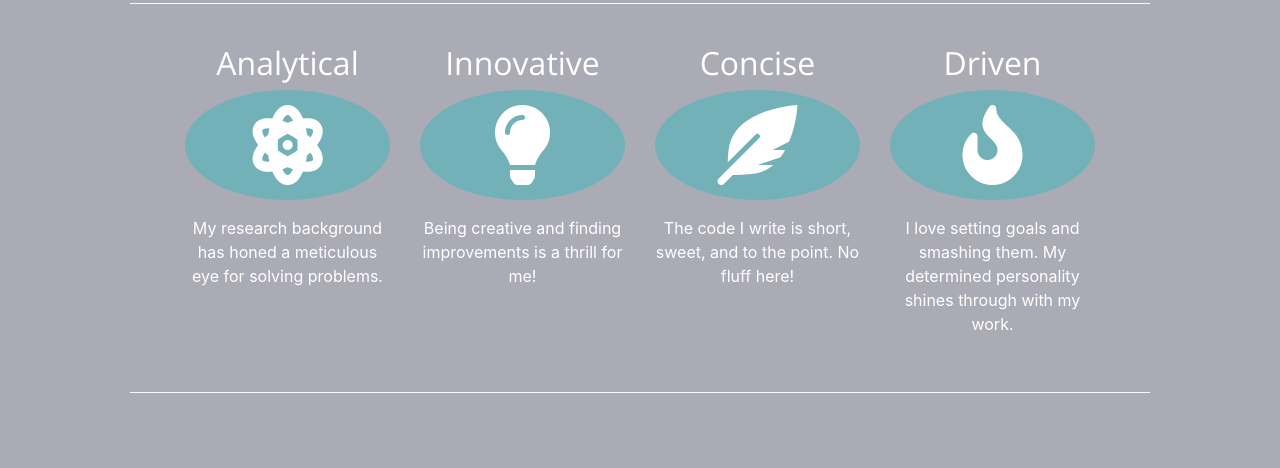
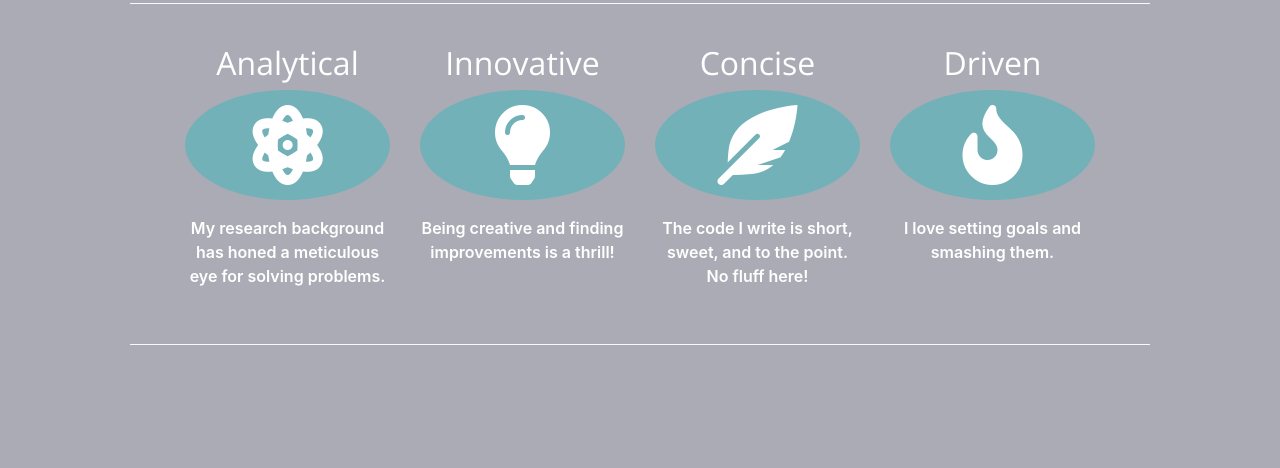
Before and after one commit to katiemoon1/True-Portfolio, a plain HTML site: page index.html in a window 1280 px wide. Shown: the part 1066-1534 px from the top of the page. Drawn offline with nearby package versions, Linux system fonts and the light colour scheme.

Commit message:
updated attributes text and increased font weight

```diff
--- a/css/style.css
+++ b/css/style.css
@@ -4,6 +4,11 @@ html {
   position: relative;
   height: 100%;
   scroll-behavior: smooth;
+}
+
+p {
+  font-size: 16px;
+  font-weight: 600;
 }
 
 /* #loading {
@@ -187,7 +192,7 @@ h3 {
 
 #me img {
   border-radius: 50%;
-  border: 1px solid #2f2d36;
+  border: 3px solid #2f2d36;
 }
 
 /* Contact Section Styling */
@@ -252,6 +257,7 @@ footer {
     background-image: url("../images/peyto-home-768.jpeg");
   }
 }
+
 /* small devices */
 @media all and (max-width: 425px) {
   #home {
--- a/index.html
+++ b/index.html
@@ -96,7 +96,7 @@
                 <h3>Innovative</h3>
                 <p class="rounded-circle"><i class="fas fa-lightbulb"></i></p>
                 <p>
-                  Being creative and finding improvements is a thrill for me!
+                  Being creative and finding improvements is a thrill!
                 </p>
               </div>
               <div class="col-lg-3 col-md-6 col-s-12" data-aos="fade-up">
@@ -111,8 +111,7 @@
                 <h3>Driven</h3>
                 <p class="rounded-circle"><i class="fas fa-fire"></i></p>
                 <p>
-                  I love setting goals and smashing them. My determined
-                  personality shines through with my work.
+                  I love setting goals and smashing them.
                 </p>
               </div>
             </div>
@@ -304,7 +303,7 @@
         </div>
         <div class="row">
           <div class="col-md-12" data-aos="fade-up">
-            <h6>hi there.</h6>
+            <h5>hi there.</h5>
             <p>
               I am a passionate freelance web developer that loves to bring
               client's dreams to life. Let's talk!
```
